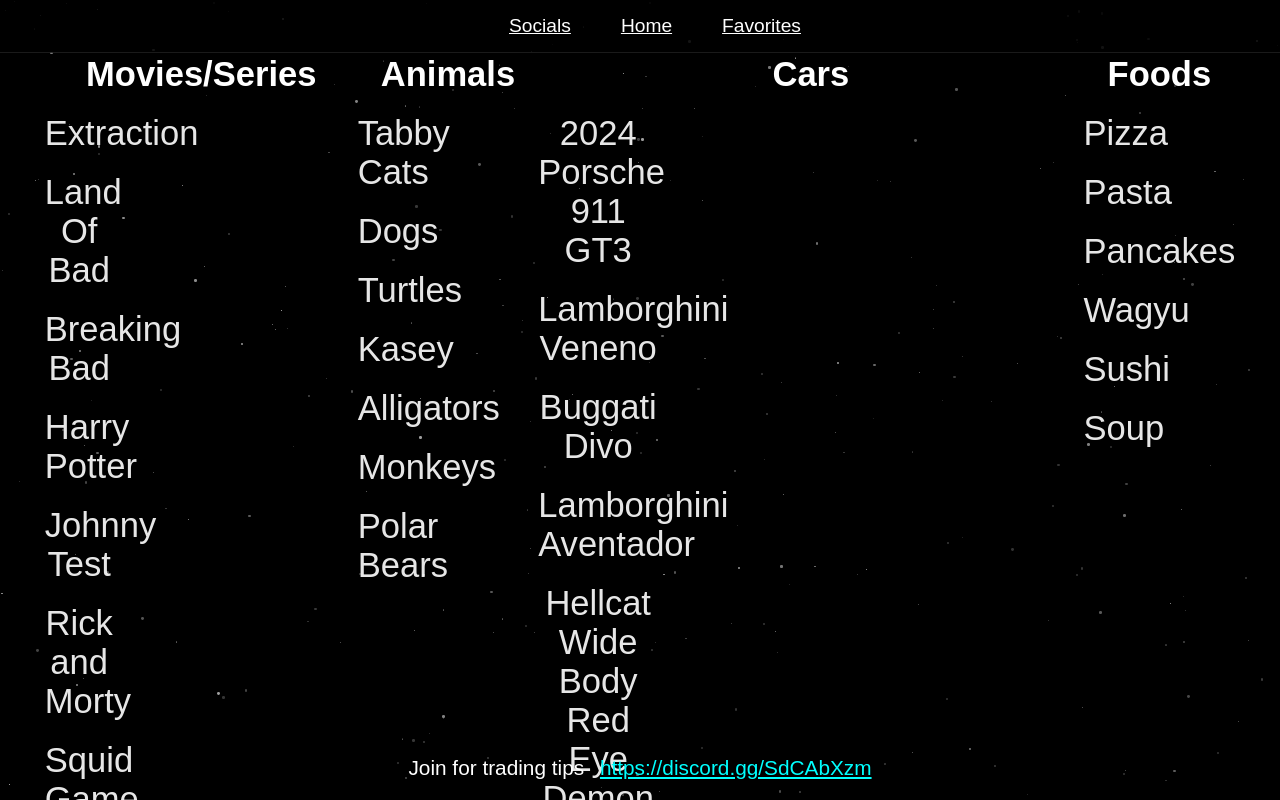
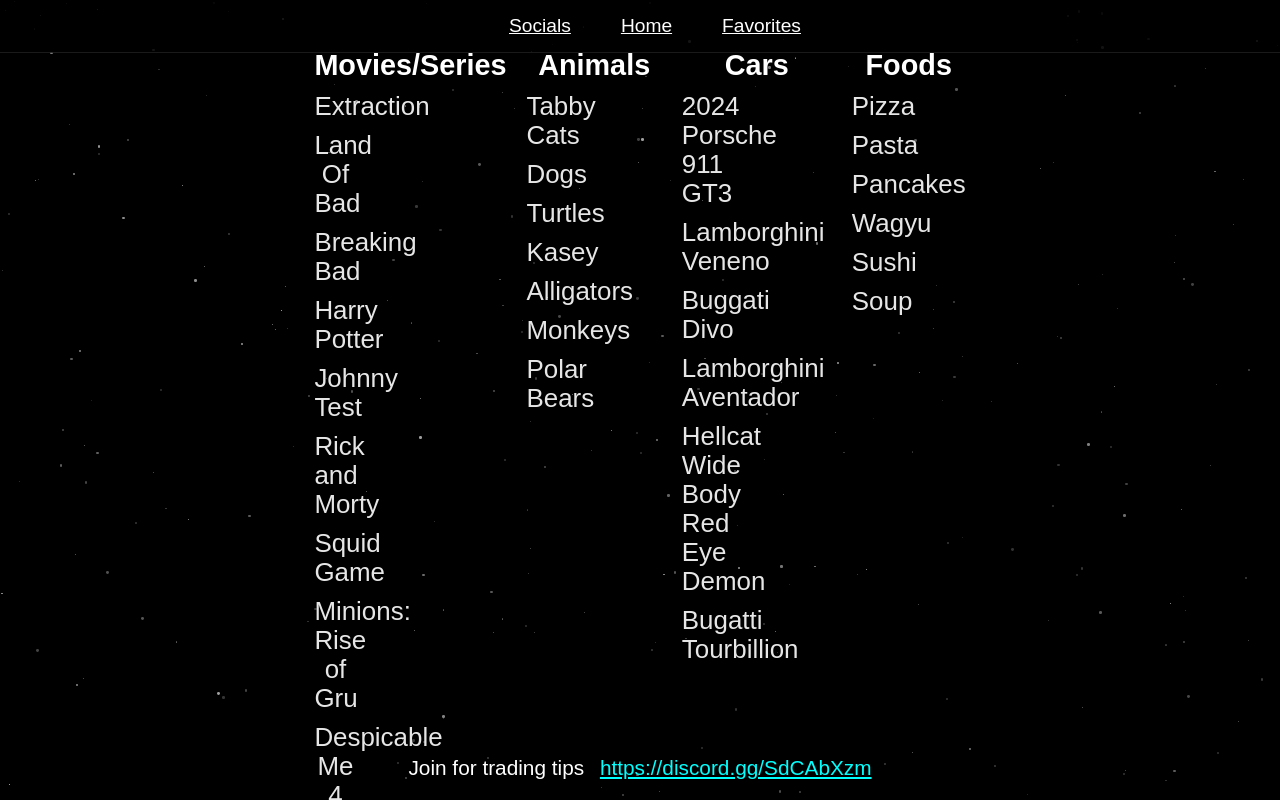
Before and after one commit to BigTurtle22/BigTurtle22.github.io, a plain HTML site: page index.html in a window 1280 px wide. Both pictures are taken after a click on the link "Favorites". Drawn offline with Linux system fonts and the light colour scheme.

Commit message:
Update index.html

```diff
--- a/index.html
+++ b/index.html
@@ -96,12 +96,19 @@
     .favorites ul {
       list-style: none;
       padding: 0;
-      font-size: 1.2em;
+      font-size: 1em;
+      display: flex;
+      justify-content: center;
+      gap: 20px;
+      flex-wrap: wrap;
     }
 
     .favorites li {
-      margin: 20px 0;
+      margin: 10px 0;
       opacity: 0.9;
+      font-size: 0.9em; /* Smaller text size */
+      text-align: center;
+      max-width: 150px;
     }
 
     .discord-invite {
```
